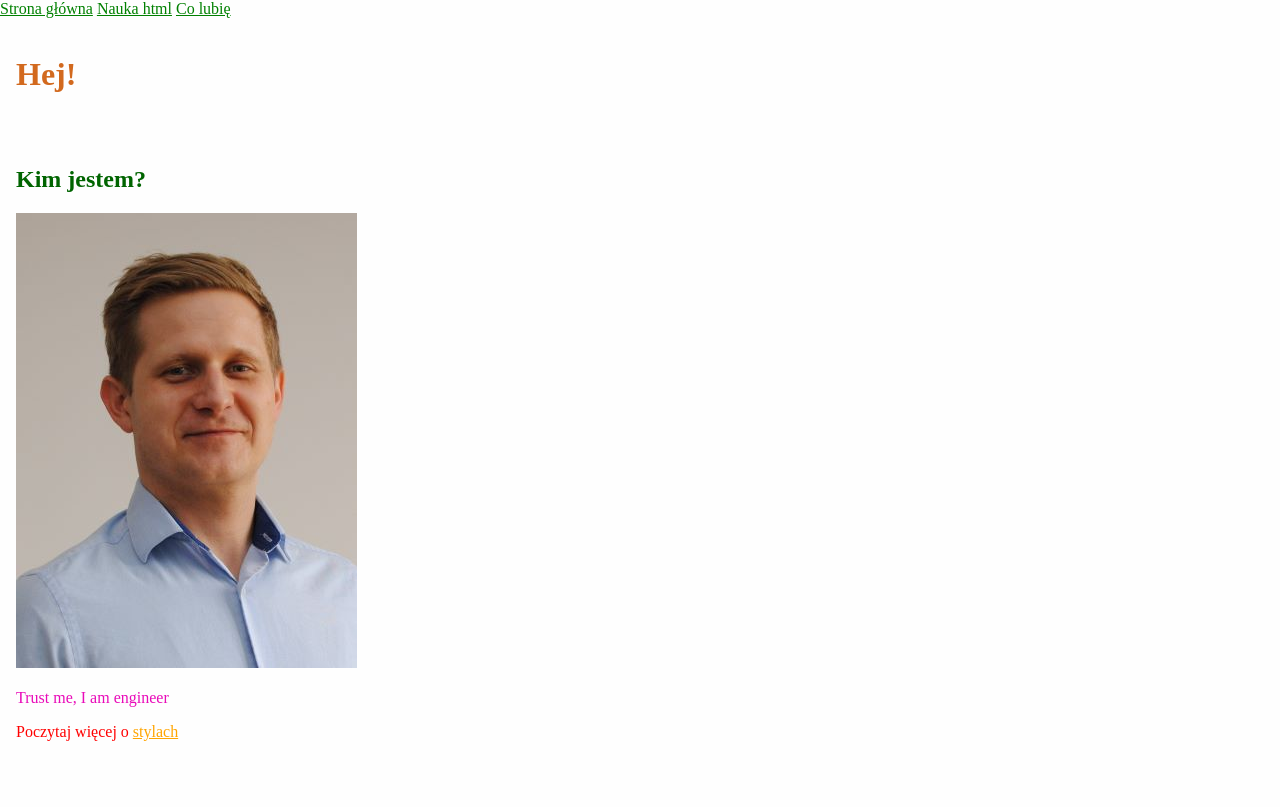
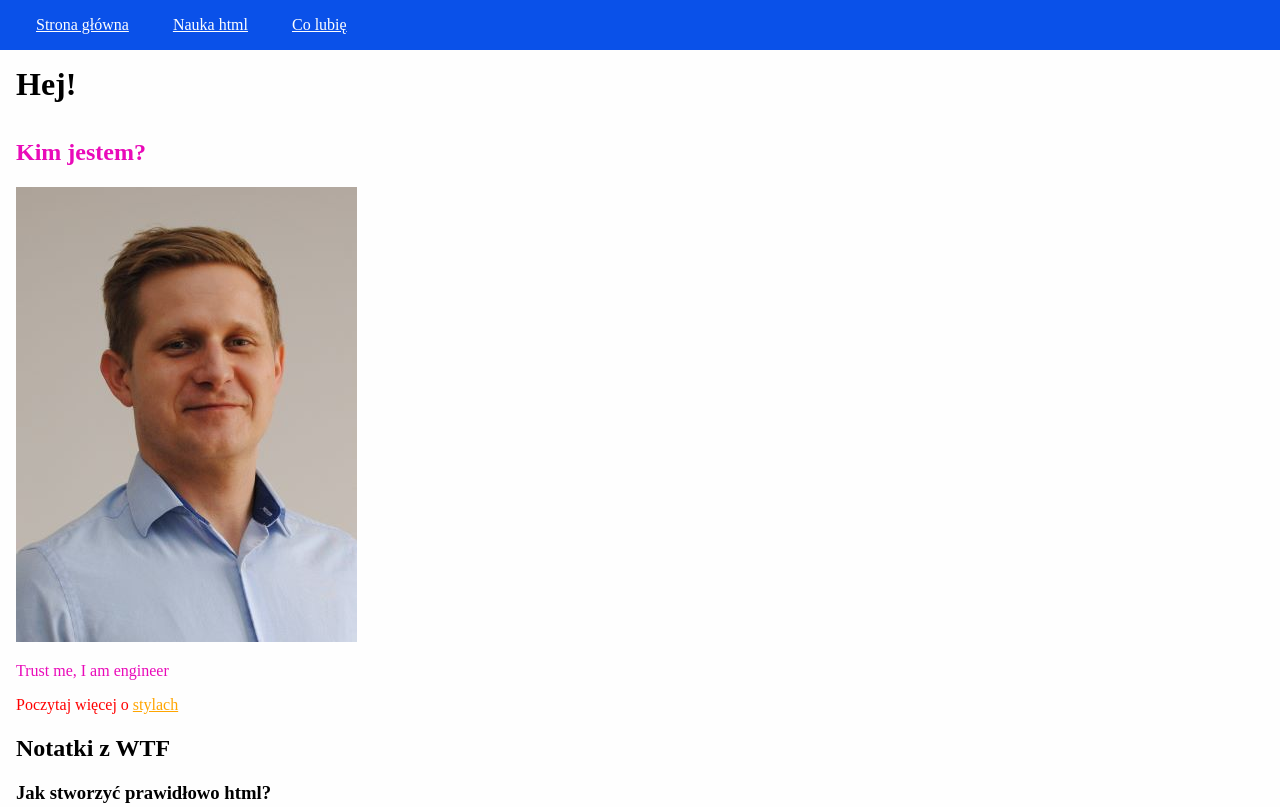
Before and after one commit to wczuba/homepage, a plain HTML site: page index.html in a window 1280 px wide. Shown: the top 807 px of the page. Drawn offline with Linux system fonts and the light colour scheme.

Commit message:
homework tasks

```diff
--- a/index.html
+++ b/index.html
@@ -10,30 +10,30 @@
 </head>
 
 <body>
-	<header class="page_header" id="top">
-        <nav>
-            <a href="index.html">Strona główna</a>
-            <a href="nauka-html.html">Nauka html</a>
-            <a href="co-lubie.html">Co lubię</a>
-        </nav>
+	<header class="navigation" id="top">
+		<nav class="navigation__bar">
+			<a class="navigation__link" href="index.html">Strona główna</a>
+			<a class="navigation__link" href="nauka-html.html">Nauka html</a>
+			<a class="navigation__link" href="co-lubie.html">Co lubię</a>
+		</nav>
 	</header>
 	<main>
 		<header class="page_header">
 			<h1 class="page-header__heading page-header__heading--js">Wojciech Czuba - Strona domowa</h1>
 		</header>
 		<section class="about">
-			<h2 style="color: darkgreen;">Kim jestem?</h2>
-			<img src="/WCZ.JPG" alt="Zdjęcie Wojciech Czuba"/>
+			<h2 class="section__heading">Kim jestem?</h2>
+			<img src="/WCZ.JPG" alt="Zdjęcie Wojciech Czuba" />
 			<p>Trust me, I am engineer</p>
 			<p class="czerwony">
 				Poczytaj więcej o <a href="#style">stylach</a>
 			</p>
 		</section>
 		<section>
-			<h2>Notatki z WTF</h2>
+			<h2 class="section__heading">Notatki z WTF</h2>
 			<article>
-				<h3>Jak stworzyć prawidłowo html?</h3>
-				<p>Należy pamiętać o wykorzystaniu odpowiednich znaczników, dzięki, którym strona ma określony format i
+				<h3 class="article__heading">Jak stworzyć prawidłowo html?</h3>
+				<p class="article__text">Należy pamiętać o wykorzystaniu odpowiednich znaczników, dzięki, którym strona ma określony format i
 					strukturę</p>
 				<p>Warto dbać o odpowiednie formatowanie kodu.<br> W VS Code CTRL+SHIFT+P otwiera konsole z opcjami. Po
 					wpisaniu FORMAT Document, kod jest formatowany zgodnie z wykorzystanymi znacznikami i aktualną
@@ -54,10 +54,17 @@
 						semantyczne</strong></p>
 				<p>'i' oraz 'b' dają ten sam efekt ale nie mają znaczenia semantycznego</p>
 				<p>A to jest <a href="https://cotenfrontend.pl" target="_blank">link</a> do strony WTF</p>
-				<p>Możemy stylować używając stylów inline, klas lub selektora id. Inline są wykorzystywane bardzo rzadko. Klas można używać do dowolnej liczby elementów
-					natomiast selektor id jest unikalny i może być tylko jeden na stronie. dodanie informacji <strong>!important</strong> w definicji stylu
+				<p>Możemy stylować używając stylów inline, klas lub selektora id. Inline są wykorzystywane bardzo
+					rzadko. Klas można używać do dowolnej liczby elementów
+					natomiast selektor id jest unikalny i może być tylko jeden na stronie. dodanie informacji
+					<strong>!important</strong> w definicji stylu
 					nadpisuje wcześniej zdefiniowane
 				</p>
+				<p>
+					Ustawienie wartości parametru <em>display</em> na <strong><em>block</em></strong> powoduje, że każdy nowy element będzie przesuwany
+					do następnego wiersza
+				</p>
+				<p>Width i Height nie działają na elementach z display inline</p>
 			</article>
 		</section>
 	</main>
@@ -65,7 +72,6 @@
 	<footer>
 		<p>Strona domowa Wojciech Czuba. <a href="#top">Do góry</a></p>
 	</footer>
-<script defer src="main.js"></script>
+	<script defer src="main.js"></script>
 </body>
-
 </html>
--- a/style.css
+++ b/style.css
@@ -1,17 +1,47 @@
-h1 {
-    color:chocolate;
-    padding: 16px;
+html {
+    box-sizing: border-box;
 }
-h2 {
-    color: #1460AA
+
+*, *:before, *:after {
+    box-sizing: inherit;
 }
 
 body {
     background-color: #fefefe;
 }
 
+footer {
+    padding: 16px;
+	color: rgb(135, 136, 139);
+	width: 100%;
+	text-align: center;
+}
+
+h1 {
+    padding: 16px;
+}
+
 section {
+    padding: 0 16px;
+}
+
+.navigation {
+    background: #0a51e9;
+}
+
+.navigation__bar {
     padding: 16px;
+}
+
+.navigation__link {
+    padding: 10px;
+    margin: 10px;
+    color:#fefefe
+}
+
+.page-header__heading {
+    padding: 16px;
+    margin: 0;
 }
 
 .czerwony {
@@ -38,12 +68,16 @@ section a {
 .my-article p {
     background: lightblue;
     color: white;
+    width: 100%;
+    max-width: 1000px;
+    padding: 16px;
+    margin: 10px auto;
 }
 
 .about {
-    color: #e90ab9
+    color: #e90ab9;
 }
 
 .hobby {
-    color: #5f13eb
+    color: #5f13eb;
 }
```
